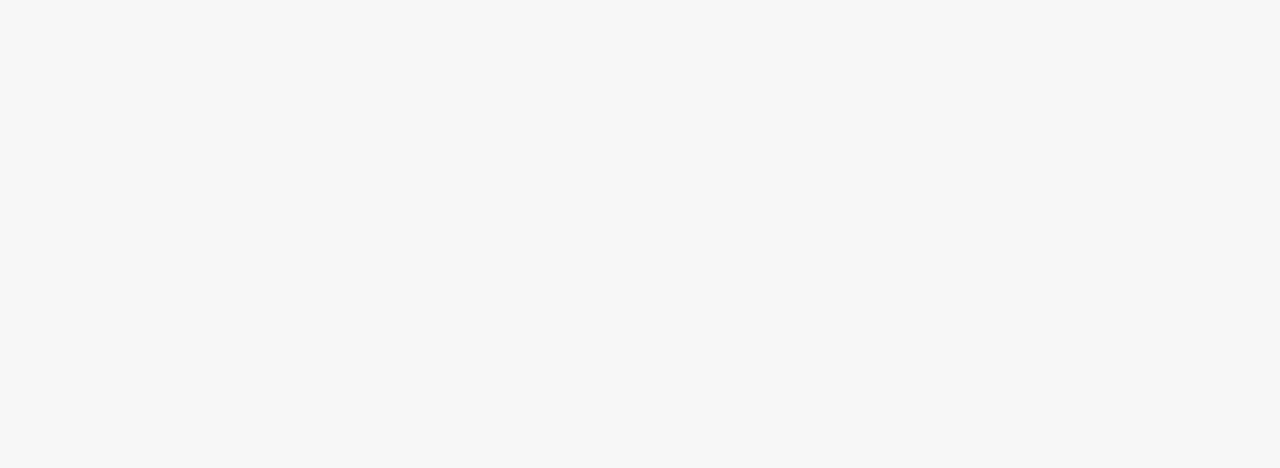
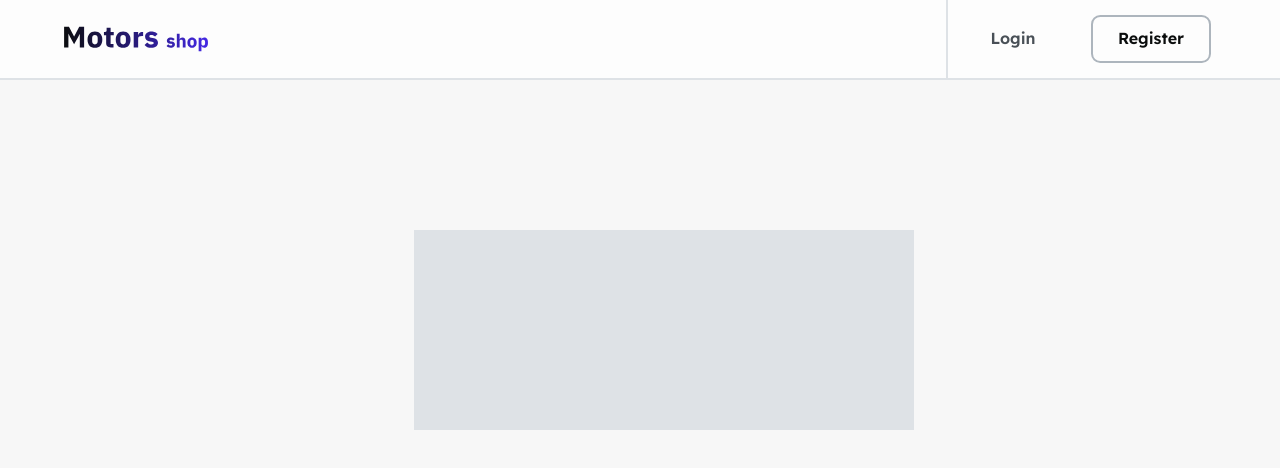
Before and after one commit to MatheusMoura-M/e-commerce-cars-shop-front, a React (Vite) app: page /header in a window 1280 px wide. Before the commit this address had no page. Shown: the top 468 px of the page. Built offline with nearby package versions, Linux system fonts and the light colour scheme.

Commit message:
alter input

```diff
--- a/src/components/boxComment/index.tsx
+++ b/src/components/boxComment/index.tsx
@@ -14,6 +14,7 @@ export const BoxComment = ({ isLogged }: IHeaderProps) => {
   const {
     register,
     handleSubmit,
+    // getValues,
     formState: { errors },
   } = useForm<iComment>({
     resolver: yupResolver(formSchema),
--- a/src/components/form/input.tsx
+++ b/src/components/form/input.tsx
@@ -6,9 +6,12 @@ import {
   InputLeftElement,
   InputGroup,
   InputRightElement,
+  Box,
 } from "@chakra-ui/react";
-import { InputProps } from "../../@types";
+import { InputProps, iShowPass } from "../../@types";
 import { useAuth } from "../../context/webContext";
+import { useState, ReactNode } from "react";
+import { AiFillEye, AiFillEyeInvisible } from "react-icons/ai";
 
 export const Input = ({
   error = null,
@@ -22,12 +25,39 @@ export const Input = ({
   showPass,
   ...rest
 }: InputProps) => {
-  const { value, setValue, passType, showPassword } = useAuth();
+  const { passType, setPassType, show, setShow } = useAuth();
+
+  const [value, setValue] = useState("");
 
   const { onChange, onBlur, name, ref } = register(id);
 
   // Validations
   const inputType = showPass ? passType : type;
+
+  const showPassword = ({ showPass }: iShowPass): ReactNode => {
+    if (value !== "" && showPass) {
+      const whichEye =
+        show === false ? (
+          <AiFillEyeInvisible size={22} color="#030303" />
+        ) : (
+          <AiFillEye size={22} color="#030303" />
+        );
+      const passType = show === false ? "text" : "password";
+
+      return (
+        <Box
+          className="showPass"
+          onClick={() => {
+            setShow(!show);
+            setPassType(passType);
+          }}
+          role="button"
+        >
+          {whichEye}
+        </Box>
+      );
+    }
+  };
 
   return (
     <FormControl>
--- a/src/components/navBar/index.tsx
+++ b/src/components/navBar/index.tsx
@@ -12,9 +12,13 @@ import {
 } from "@chakra-ui/react";
 import imgLogo from "../../assets/LogoHeader.svg";
 import imgPerfil from "../../assets/ImgPerfil.svg";
-import { IHeaderProps } from "../../@types";
+import { IHeaderProps, iComment } from "../../@types";
 import { useAuth } from "../../context/webContext";
 import { HamburgerIcon } from "@chakra-ui/icons";
+import { Input } from "../form/input";
+import { useForm } from "react-hook-form";
+import { yupResolver } from "@hookform/resolvers/yup";
+import formSchema from "../../schemas/comments";
 
 const BtnsDefault = ["Login", "Register"];
 const BtnsIsLogged = [
@@ -25,8 +29,20 @@ const BtnsIsLogged = [
 ];
 
 const Header = ({ isLogin = false, isLogged = false }: IHeaderProps) => {
+  const {
+    register,
+    handleSubmit,
+    formState: { errors },
+  } = useForm<iComment>({
+    resolver: yupResolver(formSchema),
+  });
+
+  const onFormSubmit = (formData: object) => {
+    console.log(formData);
+  };
   const { MenuHamburguer, returnHome } = useAuth();
   return (
+    <>
       <Box
         id="header"
         bg={"#FDFDFD"}
@@ -160,6 +176,32 @@ const Header = ({ isLogin = false, isLogged = false }: IHeaderProps) => {
           )}
         </Flex>
       </Box>
+      <Flex h={500} alignItems={"center"} w={"100%"} justifyContent={"center"}>
+        <Box
+          h={200}
+          display={"flex"}
+          gap={"1rem"}
+          bg={"grey.6"}
+          alignItems={"center"}
+          w={"500px"}
+          justifyContent={"center"}
+          ml={"3rem"}
+        >
+          <Input
+            id="username"
+            type="text"
+            register={register}
+            variant="outline"
+          />
+          <Input
+            id="password"
+            type="password"
+            register={register}
+            variant="outline"
+          />
+        </Box>
+      </Flex>
+    </>
   );
 };
 
--- a/src/context/webContext.tsx
+++ b/src/context/webContext.tsx
@@ -1,57 +1,28 @@
 import { ReactNode, createContext, useContext } from "react";
-import { iProviderProps, iShowPass } from "../@types";
-import { Box, MenuItem } from "@chakra-ui/react";
+import { iProviderProps } from "../@types";
+import { MenuItem } from "@chakra-ui/react";
 import { useState, Dispatch, SetStateAction } from "react";
 import { useNavigate } from "react-router-dom";
-import { AiFillEye, AiFillEyeInvisible } from "react-icons/ai";
 
 export interface iAuthProviderData {
   returnHome: () => void;
   MenuHamburguer: ({ children }: iProviderProps) => JSX.Element;
-  value: string;
-  setValue: Dispatch<SetStateAction<string>>;
   show: boolean;
   setShow: Dispatch<SetStateAction<boolean>>;
   passType: string;
   setPassType: Dispatch<SetStateAction<string>>;
-  showPassword: ({ showPass }: iShowPass) => ReactNode;
 }
 
 const AuthContext = createContext<iAuthProviderData>({} as iAuthProviderData);
 
 export const AuthProvider = ({ children }: iProviderProps): ReactNode => {
   const Navigate = useNavigate();
-  const [value, setValue] = useState("");
+
   const [show, setShow] = useState(false);
   const [passType, setPassType] = useState("password");
 
   const returnHome = () => {
     Navigate("/");
-  };
-
-  const showPassword = ({ showPass }: iShowPass): ReactNode => {
-    if (value !== "" && showPass) {
-      const whichEye =
-        show === false ? (
-          <AiFillEyeInvisible size={22} color="#030303" />
-        ) : (
-          <AiFillEye size={22} color="#030303" />
-        );
-      const passType = show === false ? "text" : "password";
-
-      return (
-        <Box
-          className="showPass"
-          onClick={() => {
-            setShow(!show);
-            setPassType(passType);
-          }}
-          role="button"
-        >
-          {whichEye}
-        </Box>
-      );
-    }
   };
 
   const MenuHamburguer = ({ children }: iProviderProps) =>
@@ -110,14 +81,11 @@ export const AuthProvider = ({ children }: iProviderProps): ReactNode => {
     <AuthContext.Provider
       value={{
         MenuHamburguer,
-        value,
-        setValue,
         passType,
         setPassType,
         show,
         setShow,
         returnHome,
-        showPassword,
       }}
     >
       {children}
--- a/src/routes/index.tsx
+++ b/src/routes/index.tsx
@@ -1,12 +1,14 @@
 import { Route, Routes } from "react-router-dom";
 import { Home } from "../pages/home";
 import { DetailCard } from "../pages/detail card";
+import Header from "../components/navBar";
 
 const RoutesMain = () => {
   return (
     <Routes>
       <Route path="/" element={<Home />} />
       <Route path="/detail-card" element={<DetailCard />} />
+      <Route path="/header" element={<Header />} />
     </Routes>
   );
 };
```
Also changed, not shown: src/@types/index.ts (+7 -1 lines). Lines whose indentation alone changed are shown as unchanged.
